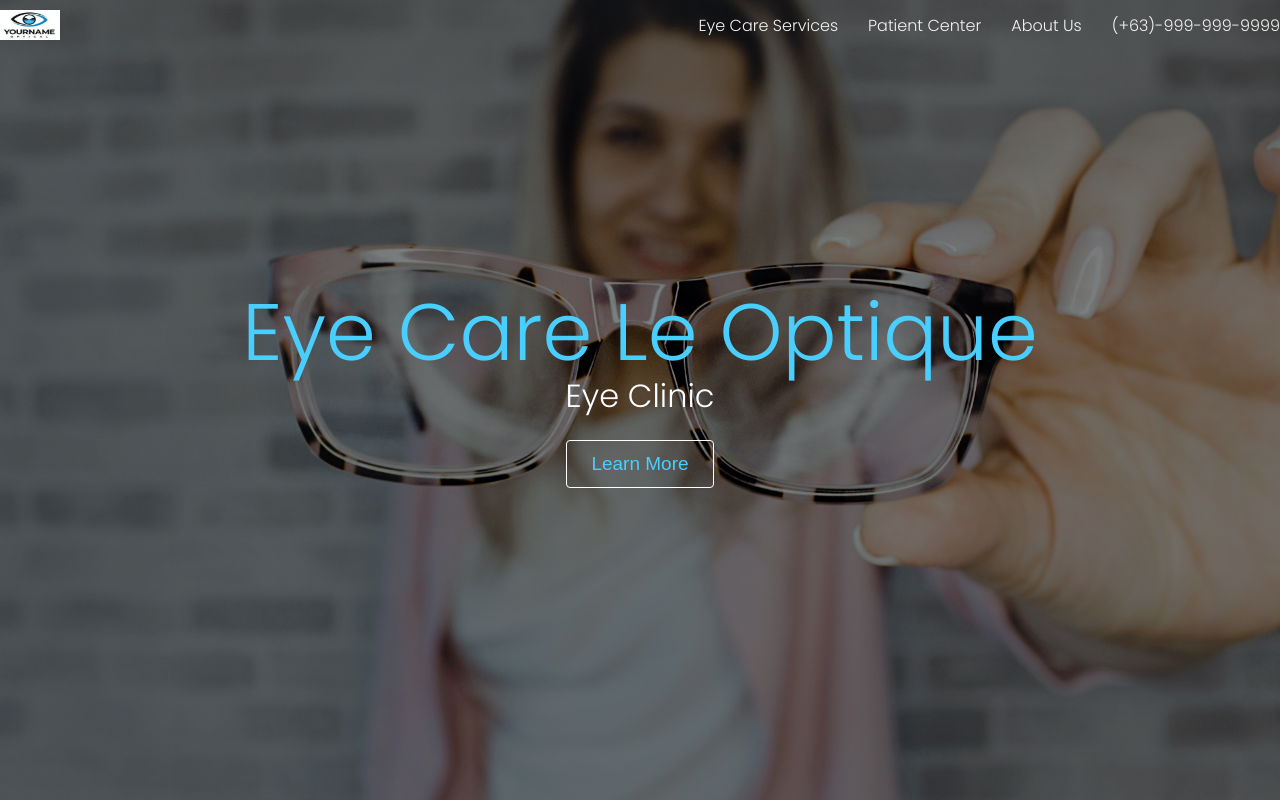
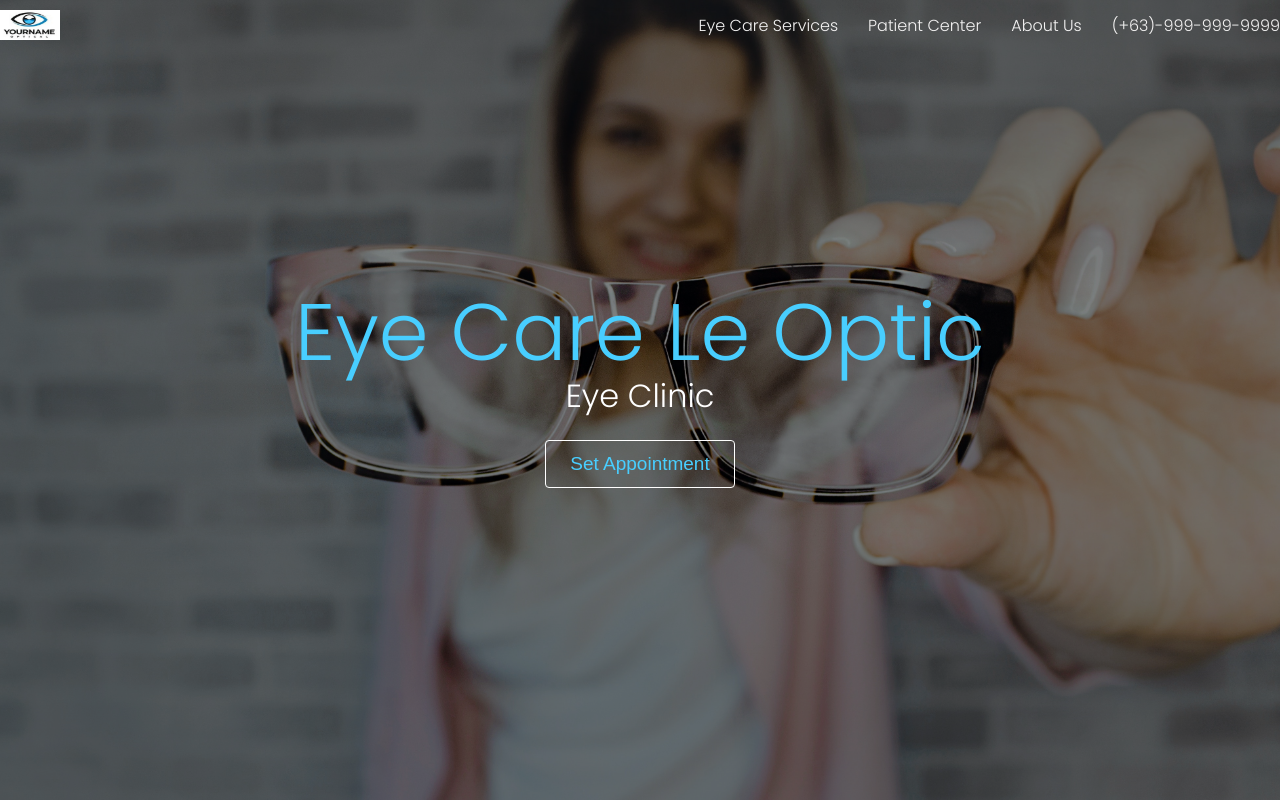
Before and after one commit to Rej327/Eyecare-Le-Optic, a Next.js app: page / in a window 1280 px wide. Built offline with nearby package versions, Linux system fonts and the light colour scheme.

Commit message:
Constant Data and Mapping

```diff
--- a/src/components/Hero.tsx
+++ b/src/components/Hero.tsx
@@ -1,16 +1,21 @@
 import variable from "@/styles/variables.module.scss";
 import Button from "./Button";
+import { STRING } from "../constant/string";
+
+const { heroTitle } = STRING;
 
 export default function Hero() {
   return (
     <div className={variable.heroContainer}>
-      <div className={variable.bg}>
-        <div className={variable.content}>
-          <p className={variable.title}>Eye Care Le Optique</p>
-          <p className={variable.subTitle}>Eye Clinic</p>
-          <Button text="Learn More" />
+      {heroTitle.map((data) => (
+        <div className={variable.bg}>
+          <div className={variable.content}>
+            <p className={variable.title}>{data.title}</p>
+            <p className={variable.subTitle}>{data.subTitle}</p>
+            <Button text={data.button} />
+          </div>
         </div>
-      </div>
+      ))}
     </div>
   );
 }
--- /dev/null
+++ b/src/constant/String.ts
@@ -0,0 +1,47 @@
+//HERO 1ST SECTION
+const heroTitle = [
+  {
+    title: "Eye Care Le Optic",
+    subTitle: "Eye Clinic",
+    button: "Set Appointment",
+  },
+];
+
+const servicesContent = [
+  {
+    img: "Sample.png",
+    title: "Lorem",
+    desc: " Lorem ipsum dolor sit amet consectetur adipisicing elit. Nesciunt, excepturi.",
+  },
+  {
+    img: "Sample.png",
+    title: "Lorem",
+    desc: " Lorem ipsum dolor sit amet consectetur adipisicing elit. Nesciunt, excepturi.",
+  },
+  {
+    img: "Sample.png",
+    title: "Lorem",
+    desc: " Lorem ipsum dolor sit amet consectetur adipisicing elit. Nesciunt, excepturi.",
+  },
+];
+
+const patientCenterContent = [
+  {
+    title: "Lorem",
+    sub: "Lorem ipsum dolor",
+  },
+];
+
+const aboutUsContent = [
+  {
+    title: "About Us",
+    desc: "Lorem ipsum dolor sit amet consectetur adipisicing elit. Nesciunt, excepturi.",
+  },
+];
+
+export const STRING = {
+  heroTitle,
+  servicesContent,
+  patientCenterContent,
+  aboutUsContent,
+};
```
Also changed, not shown: src/components/Services.tsx (added, +21 -0 lines).
